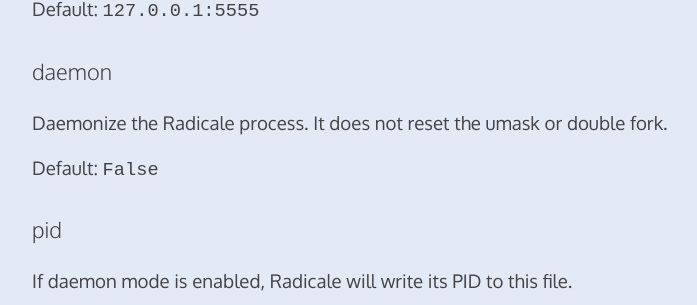
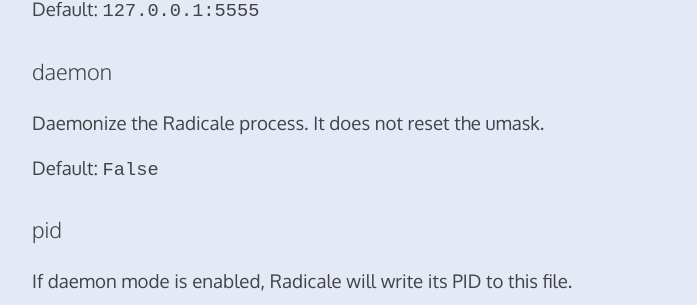
Before and after one commit to Kozea/Radicale, a Jekyll site: the page built from configuration.md, in a window 1280 px wide and 900 px high, scrolled down 1207 px. Shown: the part 149-454 px from the top of the window, without its empty margins (224-921 px from the left). Built offline with Jekyll 4.4.1, drawn with Linux system fonts in a browser that asks for light colours.

Commit message:
Remove useless comment about double fork

```diff
--- a/configuration.md
+++ b/configuration.md
@@ -47,7 +47,7 @@
 Default: `127.0.0.1:5555`
 
 ### daemon
-Daemonize the Radicale process. It does not reset the umask or double fork.
+Daemonize the Radicale process. It does not reset the umask.
 
 Default: `False`
 
```
